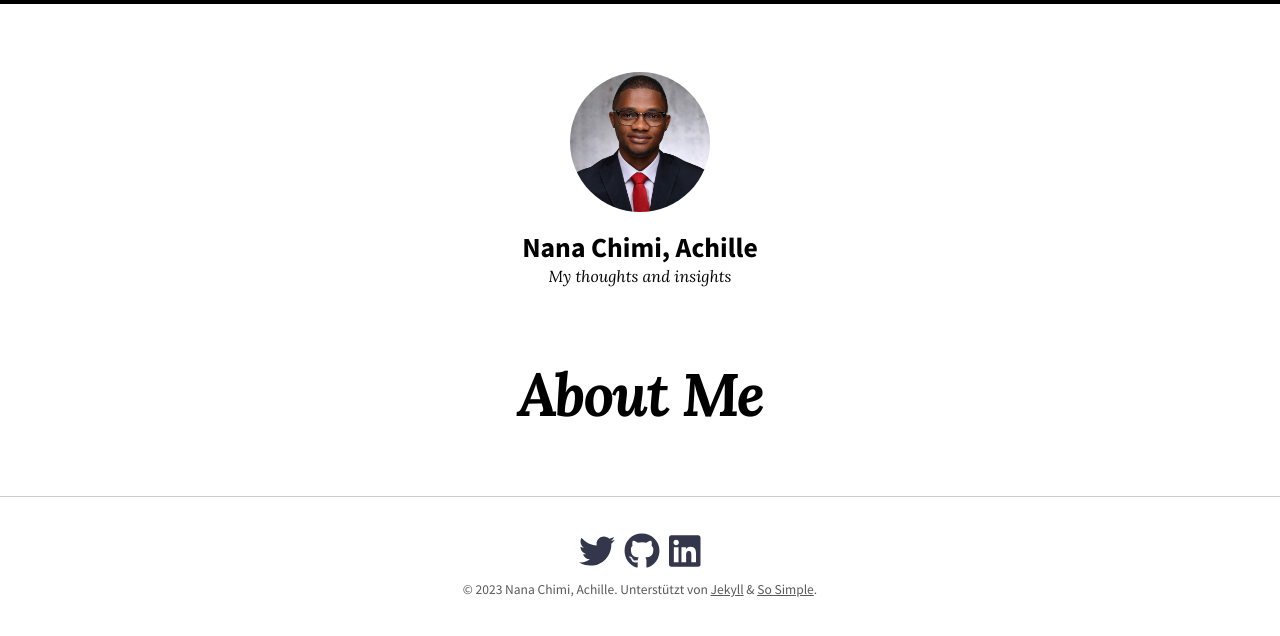
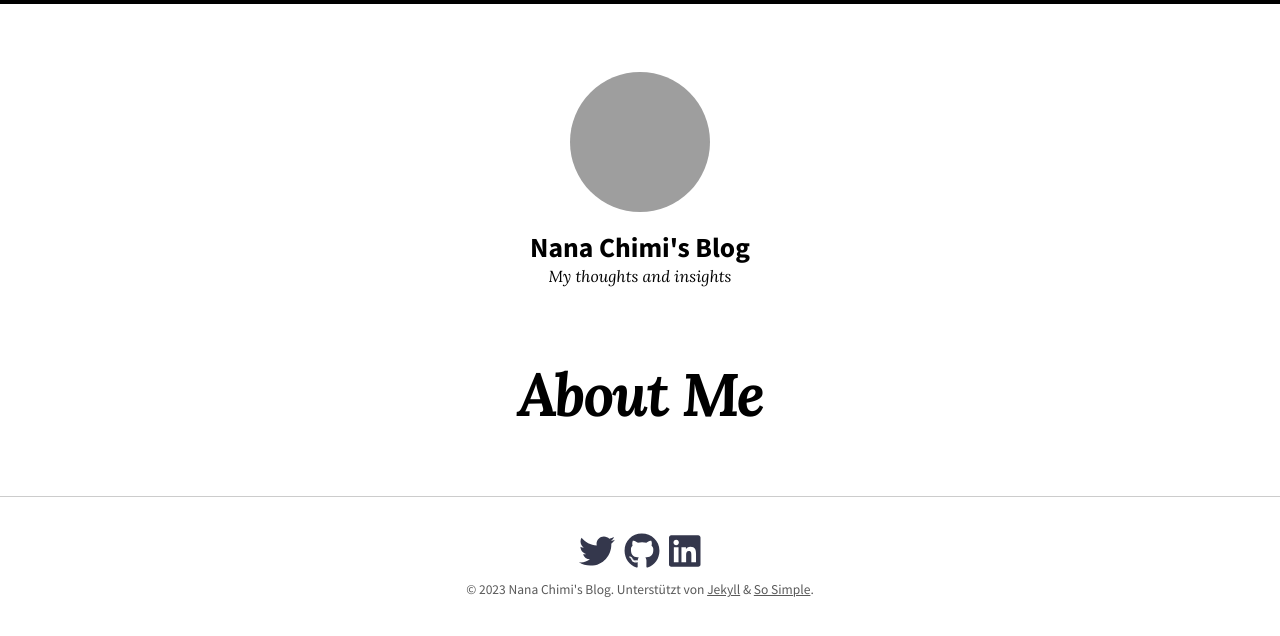
Before and after one commit to nanachimi/nanachimi.github.io, a Jekyll site: the page built from index.html, in a window 1280 px wide. Shown: the top 636 px of the page. Built offline with Jekyll 4.4.1, drawn with Linux system fonts in a browser that asks for light colours; nearby versions of some CDN libraries; the list of posts is cut into pages by our own code; grey boxes are pictures that could not be loaded.

Commit message:
Update _config.yml

```diff
--- a/_config.yml
+++ b/_config.yml
@@ -17,12 +17,12 @@
 remote_theme: mmistakes/so-simple-theme
 
 locale: de-DE
-title: "Nana Chimi, Achille"
+title: "Nana Chimi's Blog"
 description: "My thoughts and insights"
 baseurl: # the subpath of your site, e.g. "/blog"
 url: "https://www.nanachimi.com"
 #url: "http://localhost:4000"
-logo: "/images/me.jpg"
+logo: "/images/logo.jpg"
 date_format: "%B %-d, %Y"
 read_time: true # reading time estimates, e.g. true
 words_per_minute: 200
@@ -89,8 +89,8 @@ defaults:
 
 # Site Author
 author:
-  name: Achille Nana Chimi
-  picture: nanachimi.png
+  name: Nana Chimi
+  picture: /images/me.jpg
   email: me@nanachimi.com
   twitter: ananachimi
   links:
```
